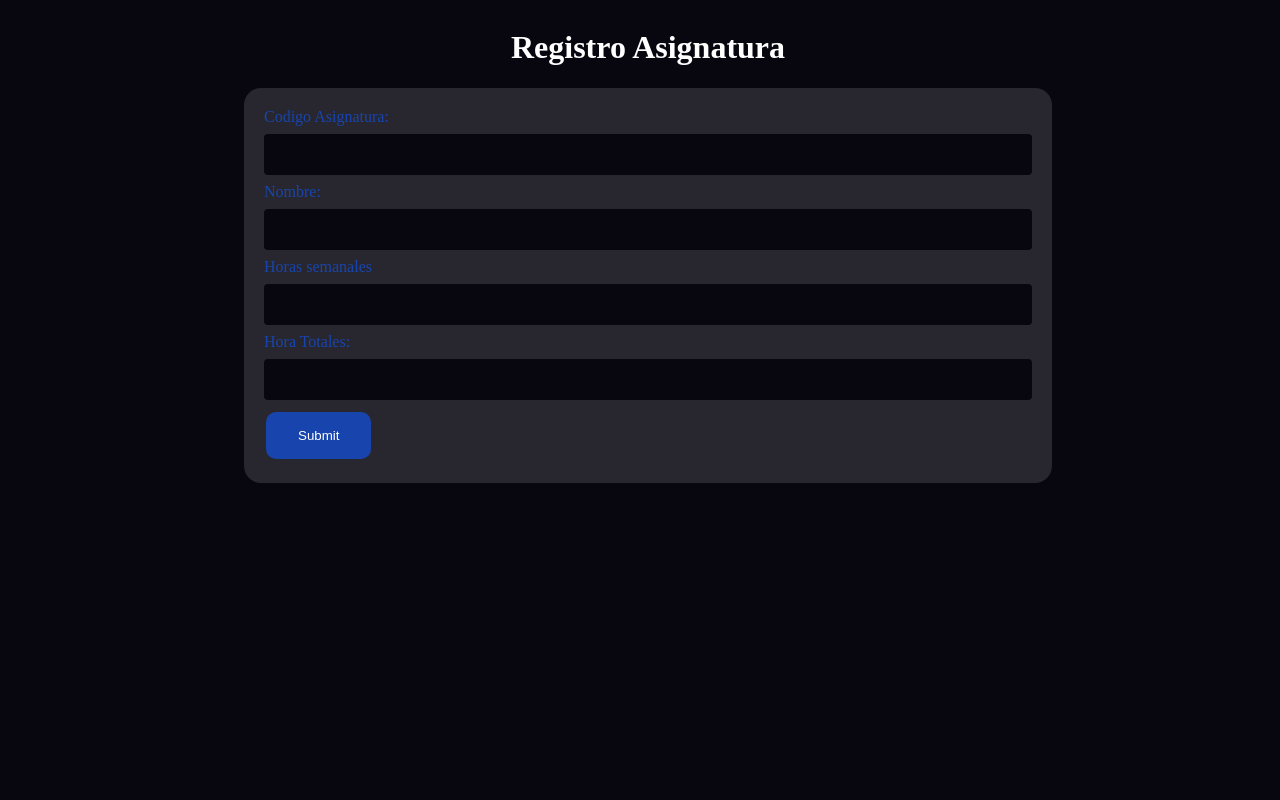
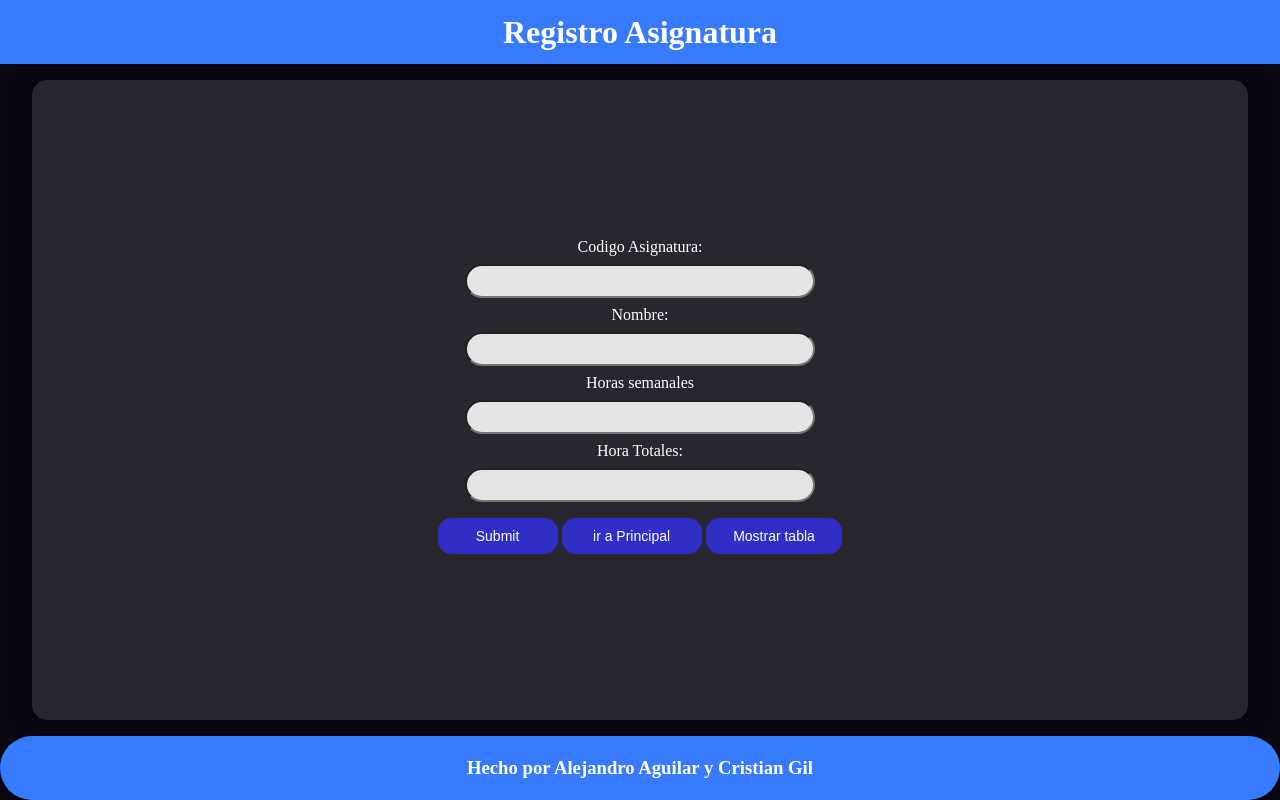
Before and after one commit to alexito8473/TrabajoPHP, a PHP site: page /insertAsig.html in a window 1280 px wide. Run offline with PHP 8.4, Linux system fonts and the light colour scheme.

Commit message:
comrpobaciones etc

```diff
--- a/err.css
+++ b/err.css
@@ -37,7 +37,8 @@ body {
 }
 
 .error-container a:hover {
-    background-color: #f09819;
-    transition: background-color 0.3s ease;
+    background-color: black;
+    color: #2f2fc5 ;
+    transition: background-color 0.4s ease, color 0.4s ease;
 
 }
--- a/insertAsig.html
+++ b/insertAsig.html
@@ -3,25 +3,48 @@
 <head>
     <link rel="stylesheet" href="styleform.css">
     <meta charset="UTF-8">
-    <title>Title</title>
-    <link rel="stylesheet" href="styleform.css">
+    <title>Registro Asignatura</title>
 </head>
+<body class="container">
+<header>
+    <div>
+        <h1>Registro Asignatura</h1>
+    </div>
+</header>
+<main>
+    <section class="anadir">
+        <form method="post" action="logicaAsig.php">
+            <label for="codAsig">Codigo Asignatura:</label>
+            <br>
+            <input type="text" id="codAsig" name="codAsig" maxlength="6" class="editar">
+            <br>
 
-<body class="container">
-<h1>Registro Asignatura</h1>
-<form method="post" action="logicaAsig.php">
-    <label for="codAsig">Codigo Asignatura:</label><br>
-    <input type="text" id="codAsig" name="codAsig" maxlength="6" ><br>
-    <label for="nombre">Nombre:</label><br>
-    <input type="text" id="nombre" name="nombre"><br>
+            <label for="nombre">Nombre:</label>
+            <br>
+            <input type="text" id="nombre" name="nombre" class="editar">
+            <br>
 
-    <label for="horaSem">Horas semanales</label><br>
-    <input type="number" id="horaSem" name="horaSem" min="0" max="999"><br>
+            <label for="horaSem">Horas semanales</label>
+            <br>
+            <input type="number" id="horaSem" name="horaSem" min="0" max="999" class="editar">
+            <br>
 
-    <label for="horatot">Hora Totales:</label><br>
-    <input type="number" id="horatot" name="horatot" min="0" max="99999"><br>
+            <label for="horatot">Hora Totales:</label>
+            <br>
+            <input type="number" id="horatot" name="horatot" min="0" max="99999" class="editar">
+            <br>
 
-    <input type="submit" value="Submit">
-</form>
+            <input type="submit" value="Submit" class="borrar">
+            <input type="button" value=" ir a Principal " class="borrar" onclick="location.href='principal.php'">
+            <input type="button" value="Mostrar tabla" class="borrar" onclick="location.href='mostrarTablaAsignatura.php'">
+
+        </form>
+    </section>
+
+
+</main>
+<footer>
+    <h3>Hecho por Alejandro Aguilar y Cristian Gil</h3>
+</footer>
 </body>
 </html>
--- a/logicaAsig.php
+++ b/logicaAsig.php
@@ -38,7 +38,7 @@ if(!$asignatura) {
         'horasSemanales' => $horaSem,
         'horasTotales' => $horasTotal
     ]);
-    header("Location: success.php?mensaje=Insercion correcta&destino=insertAsig.html");    exit;
+    header("Location: success.php?mensaje=Se ha insertado correctamente la asignatura&destino=insertAsig.html");    exit;
 
 } else {
     header("Location: error.php?tipoError=Error de Inserción&destino=insertAsig.html");
--- a/logicaTramoHorario.php
+++ b/logicaTramoHorario.php
@@ -84,7 +84,7 @@ $database->insert('tramoHorario', [
     'dia' => $dia
 ]);
 
-header("Location: success.php?mensaje=Inserción correcta&destino=insertTramo.html");
+header("Location: success.php?mensaje=Se ha insertado correctamente el tramo&destino=insertTramo.html");
 exit;
 
 ?>
--- a/logicaprof.php
+++ b/logicaprof.php
@@ -44,7 +44,7 @@ if (isset($_REQUEST['cod_prof'], $_REQUEST['nombre'], $_REQUEST['apellido'], $_R
 
         $database->insert('profesor', $datos_insertar);
 
-        header("Location: success.php?mensaje=Datos insertados correctamente&destino=insertProf.html");
+        header("Location: success.php?mensaje=Se ha insertado correctamente el profesor&destino=insertProf.html");
         exit;
     }
 } else {
--- a/mostrarTablaCurso.php
+++ b/mostrarTablaCurso.php
@@ -19,7 +19,7 @@ if(isset($_SESSION["inicioSesion"])){
              ]);
 $resultado = $database->select("curso","*");
 if(count($resultado) == 0){
-    header("Location: error.php?tipoError=No hay registros, introduce alguno&destino=insertCurso.html");
+    header("Location: error.php?tipoError=No hay registros, introduce alguno&destino=insertCurso.php");
 }
 ?>
 <!DOCTYPE html>
--- a/mostrarTablaHorario.php
+++ b/mostrarTablaHorario.php
@@ -19,7 +19,7 @@ if(isset($_SESSION["inicioSesion"])){
              ]);
 $resultado = $database->select("horario","*");
 if(count($resultado) == 0){
-    header("Location: error.php?tipoError=No hay registros, introduce alguno&destino=insertHorario.html");
+    header("Location: error.php?tipoError=No hay registros, introduce alguno&destino=insertHorario.php");
 }
 ?>
 <!DOCTYPE html>
--- a/styleform.css
+++ b/styleform.css
@@ -1,64 +1,123 @@
-html,input{
-    background: #080710;
+*{
+    margin: 0;
+    padding: 0;
+    box-sizing: border-box;
 }
 
 body {
+    background-color: #080710;
+    color: #333;
     display: flex;
     flex-direction: column;
+    justify-content: space-between;
+    align-items: center;
+    height: 100vh;
+    text-align: center;
+}
+
+header {
+    position: sticky;
+    top: 0;
+    width: 100%;
+    height: 10vh;
+    background-color: #387afc;
+    color: #fff;
+    display: flex;
+    justify-content: center;
     align-items: center;
 }
 
-.container h1 {
-    text-align: center;
+main {
+    background-color: rgba(255, 255, 255, 0.13);
+    height: 99vh;
+    width: 95vw;
+    border-radius: 15px;
+    box-shadow: 0px 0px 15px rgba(0, 0, 0, 0.5);
+
+    display: flex;
+    justify-content: center;
+    align-items: center;
+
+    padding: 2vh;
+    margin: 2vh 0;
+}
+
+.anadir input {
+    margin: 1vh 0;
+    padding: 0.5vh;
+    background-color: #e5e5e5;
+    border-radius: 2em;
+    font-size: 1.5vw;
+    width: 50vw;
+    max-width: 350px;
+}
+
+footer {
+    position: sticky;
+    bottom: 0;
+    border-radius: 30rem;
+    width: 100%;
+    height: 10vh;
+    background-color: #387afc;
+    color: #fff;
+    display: flex;
+
+    justify-content: center;
+    align-items: center;
+}
+
+label{
     color: white;
 }
-.container form select {
-    width: 100%;
-    padding: 12px 20px;
-    margin: 8px 0;
-    color: white;
-    box-sizing: border-box;
-    border: 1px solid rgba(8, 7, 16, 0.6);
-    border-radius: 4px;
-    background: #080710;
+input[type=submit], input[type=button] {
+    background-color: #2f2fc5;
+    color: #fff;
+    border-color: transparent;
+    transition: all 1.3s;
+    width: fit-content;
+    min-width: 120px;
+    font-size: calc(6px + 1vmin);
+    padding: 1vh 2vw;
+    border-radius: 1em;
+    margin: 1vh auto;
+    display: inline-flex;
+    justify-content: center;
+    align-items: center;
+}
+input[type='radio'] {
+    margin: 15px 5px;
+    width: 20px;
+    height: 20px;
 }
 
-.container {
-    width: 100%;
+input[type='radio']:checked {
+    background-color: #4CAF50;
 }
+input[type='date'] {
+     padding: 10px;
+     border: 1px solid #ccc;
+     border-radius: 4px;
+     background-color: #f9f9f9;
+ }
 
-.container form {
-    background-color: rgba(255, 255, 255, 0.13);
-    color: #1845ad;
-    padding: 20px;
+input[type='date']:focus {
+    border: 1px solid #4CAF50;
+    outline: none;
+}
+select {
+    padding: 10px 15px;
+    border-radius: 5px;
+    border: 1px solid #ccc;
+    background-color: #f9f9f9;
     font-size: 16px;
-    border-radius: 17px;
-    width: 60%;
 }
-
-.container form input[type=text],.container form input[type=date],.container form input[type=number] {
-    width: 100%;
-    padding: 12px 20px;
-    margin: 8px 0;
-    color: white;
-    box-sizing: border-box;
-    border: 1px solid rgba(8, 7, 16, 0.6);
-    border-radius: 4px;
-}
-
-.container form input[type=submit] {
-    background-color: #1845ad;
-    color: white;
-    border: none;
-    padding: 16px 32px;
-    text-decoration: none;
-    margin: 4px 2px;
-    cursor: pointer;
-    border-radius: 10px;
-}
-
-.container form input[type=submit]:hover {
-background: #f09819   ;
-    transition: background-color 0.3s ease;
+input[type="submit"]:hover, .borrar:hover {
+    background-color: black; /* Nuevo color de fondo */
+    color: #2f2fc5 ; /* Nuevo color de letra */
+    transition: background-color 0.4s ease, color 0.4s ease;
 
 }
+select:focus {
+    border: 1px solid #4CAF50;
+    outline: none;
+}
--- a/succ.css
+++ b/succ.css
@@ -37,7 +37,8 @@ body {
 }
 
 .succ-container a:hover {
-    background-color: #f09819;
-    transition: background-color 0.3s ease;
+    background-color: black;
+    color: #2f2fc5 ;
+    transition: background-color 0.4s ease, color 0.4s ease;
 
 }
```
Also changed, not shown: InsertOfertaEducativa.html (+19 -5 lines), insertCurso.html (deleted, +0 -22 lines), insertCurso.php (added, +66 -0 lines), insertHorario.html (deleted, +0 -27 lines), insertHorario.php (added, +78 -0 lines), insertProf.html (+18 -9 lines), insertTramo.html (+24 -6 lines), logicaCurso.php (+7 -7 lines), logicaHora.php (+7 -7 lines), principal.php (+4 -4 lines).
